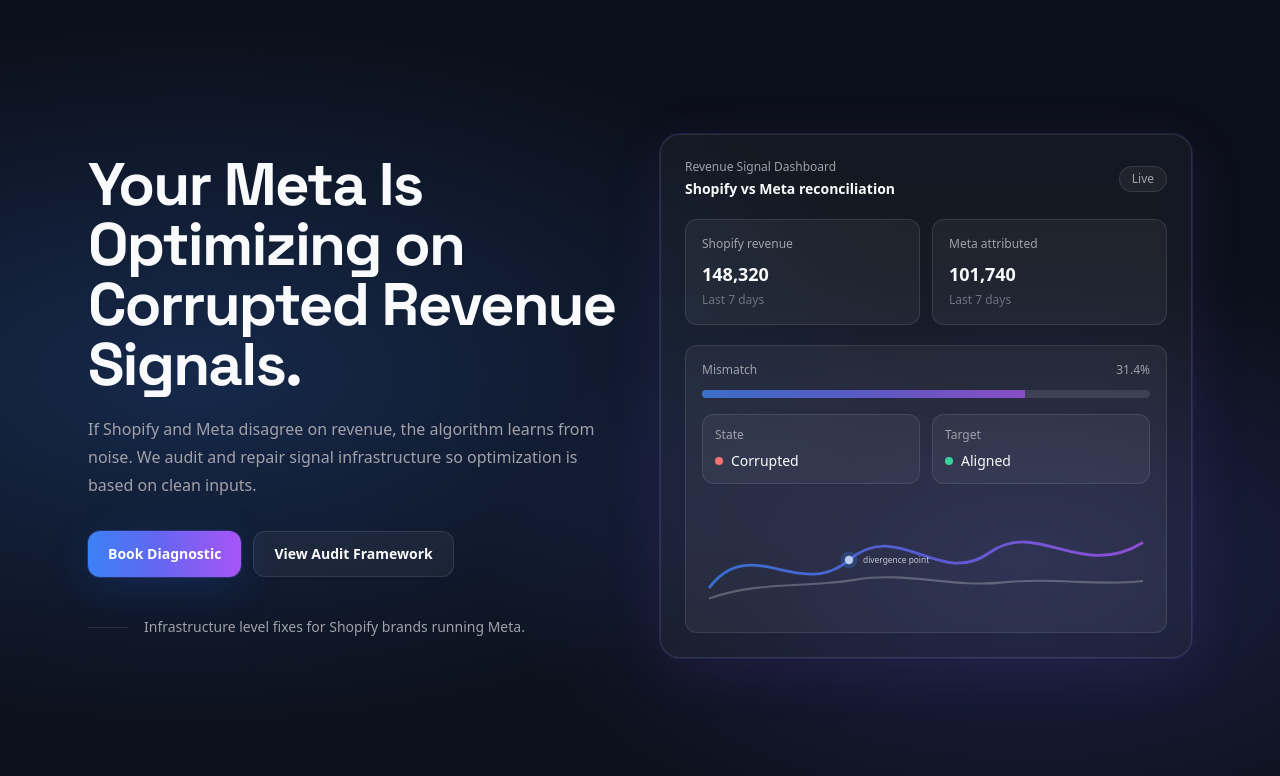
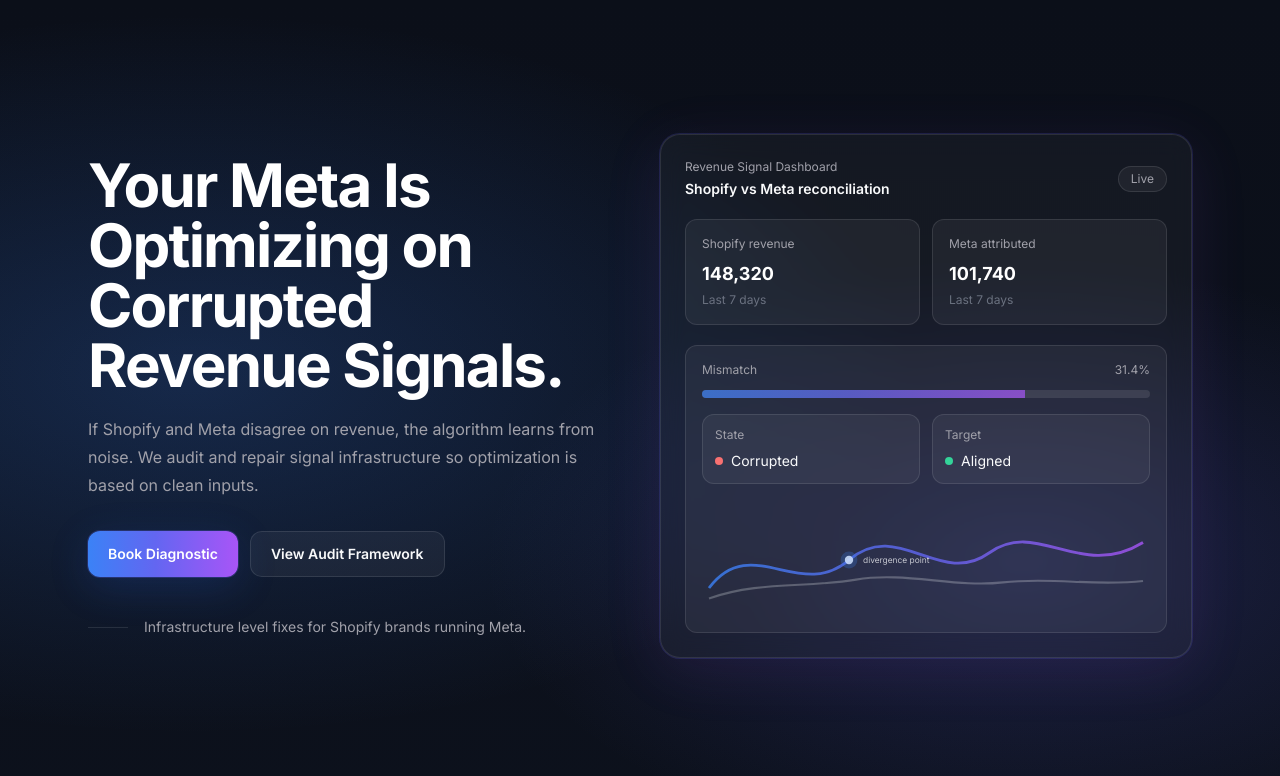
Before and after one commit to CODEHERO-alt/10K-SPRINT, a Next.js app: page / in a window 1280 px wide. Shown: the top 776 px of the page. Built offline with nearby package versions, Linux system fonts and the light colour scheme.

Commit message:
Update layout.tsx

```diff
--- a/app/layout.tsx
+++ b/app/layout.tsx
@@ -1,31 +1,23 @@
 import "./globals.css";
 import type { Metadata } from "next";
-import { Inter, Space_Grotesk } from "next/font/google";
+import { Inter } from "next/font/google";
 
-const inter = Inter({
-  subsets: ["latin"],
-  variable: "--font-inter",
-  display: "swap"
-});
-
-const space = Space_Grotesk({
-  subsets: ["latin"],
-  variable: "--font-space",
-  display: "swap"
-});
+const inter = Inter({ subsets: ["latin"] });
 
 export const metadata: Metadata = {
-  title: "Revenue Signal Repair",
+  title: "Meta Revenue Signal Audit | 10K Sprint",
   description:
-    "Revenue signal reconciliation and Meta optimization signal infrastructure for Shopify brands."
+    "We audit and repair Shopify–Meta revenue signals so your ad account optimizes for real buyers again.",
 };
 
-export default function RootLayout({ children }: { children: React.ReactNode }) {
+export default function RootLayout({
+  children,
+}: {
+  children: React.ReactNode;
+}) {
   return (
-    <html lang="en" className={`${inter.variable} ${space.variable}`}>
-      <body className="min-h-screen text-textPrimary antialiased">
-        {children}
-      </body>
+    <html lang="en">
+      <body className={inter.className}>{children}</body>
     </html>
   );
 }
```
